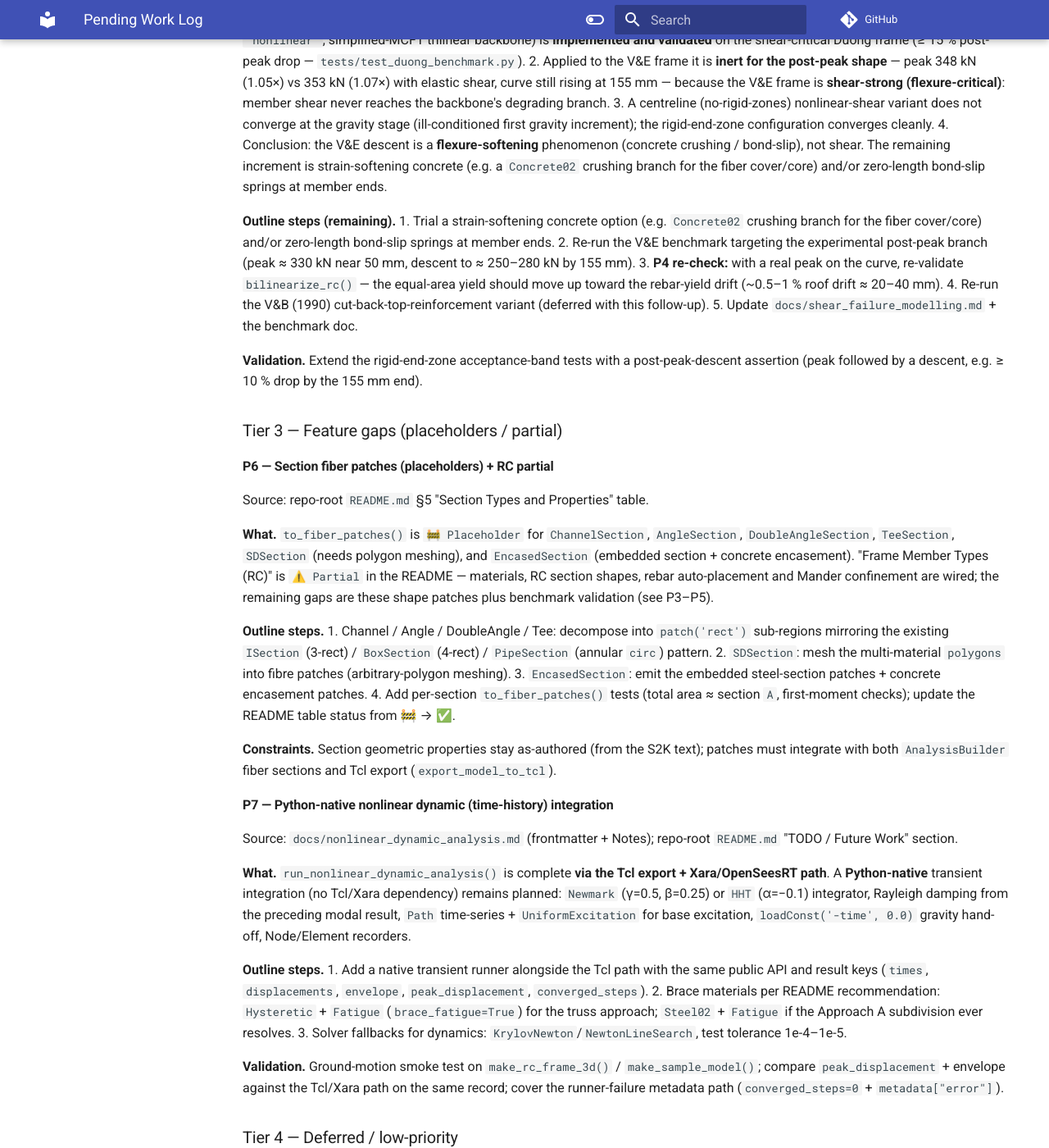
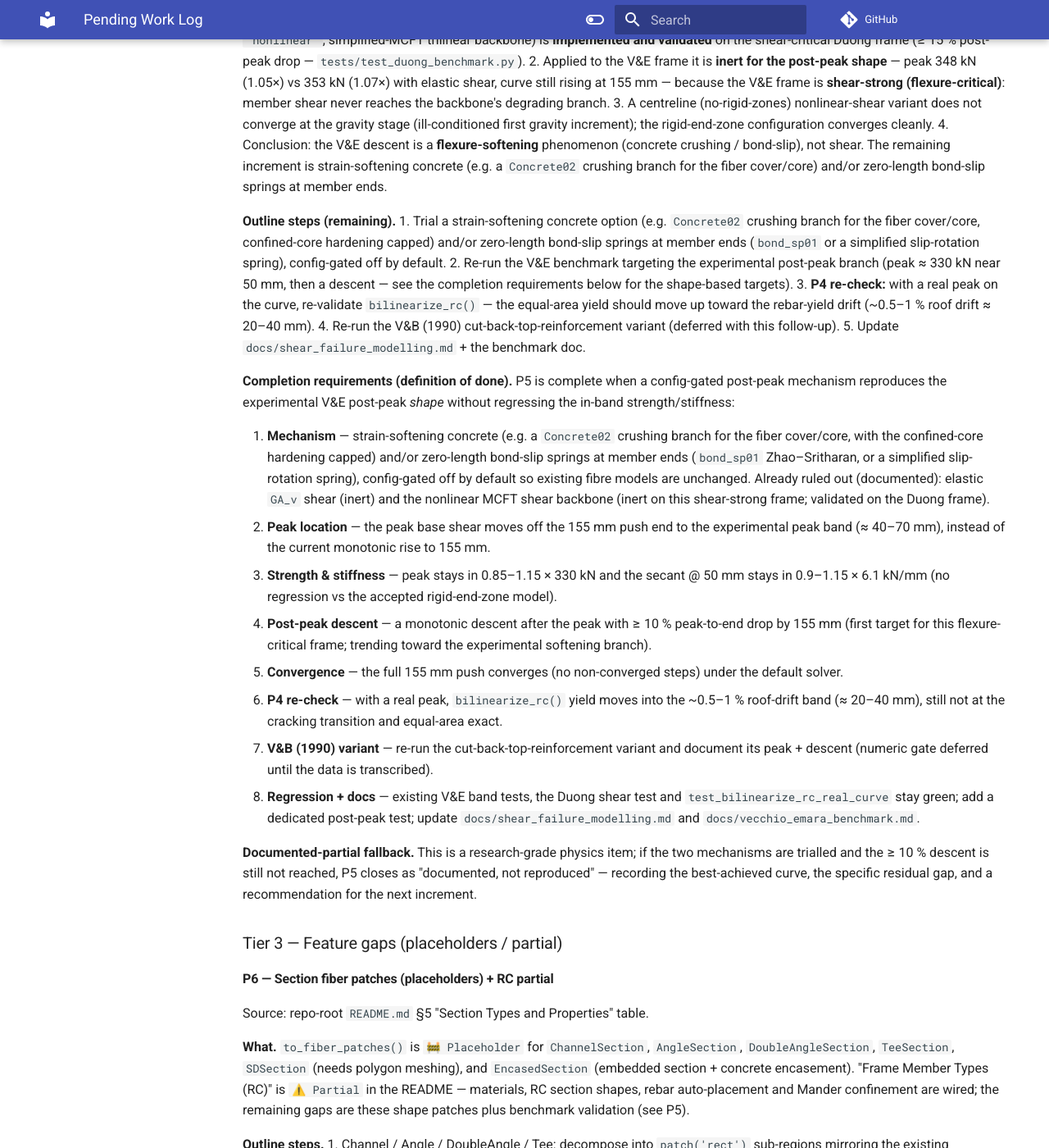
Before and after one commit to boustrephon/fea_toolkit, an MkDocs documentation site: the page built from docs/_pending_work.md, in a window 1280 px wide and 1400 px high, scrolled down 717 px. Shown: the whole window at 82% size. Built offline with MkDocs 1.6.1 and Material for MkDocs 9.7.7, drawn with Linux system fonts in a browser that asks for light colours; comment, search, counter and statistics services are not loaded.

Commit message:
docs(plans): add concrete P5 completion requirements (definition of done)
- P5 gains a numbered, testable completion gate: mechanism (Concrete02 strain-softening and/or bond_sp01 slip springs, config-gated off by default), peak location near the experimental 40-70 mm band, strength/stiffness non-regression, >=10 % post-peak descent by 155 mm, full convergence, the P4 bilinearize_rc re-check, the V&B (1990) variant, and regression/docs deliverables.

- Dropped the ungrounded 'descent to ~250-280 kN by 155 mm' target (no sourced value) in favour of shape-based criteria anchored on the documented experimental anchors (330 kN near 50 mm, 6.1 kN/mm).

- Added a documented-partial fallback so the research-grade item can close honestly if the >=10 % descent is not reached.

- P6 cross-reference P3-P5 -> P5 (P3/P4 are in the DONE register).

```diff
--- a/docs/_pending_work.md
+++ b/docs/_pending_work.md
@@ -55,10 +55,12 @@ reproduced.
 
 **Outline steps (remaining).**
 1. Trial a strain-softening concrete option (e.g. `Concrete02` crushing
-   branch for the fiber cover/core) and/or zero-length bond-slip springs at
-   member ends.
+   branch for the fiber cover/core, confined-core hardening capped) and/or
+   zero-length bond-slip springs at member ends (`bond_sp01` or a
+   simplified slip-rotation spring), config-gated off by default.
 2. Re-run the V&E benchmark targeting the experimental post-peak branch
-   (peak ≈ 330 kN near 50 mm, descent to ≈ 250–280 kN by 155 mm).
+   (peak ≈ 330 kN near 50 mm, then a descent — see the completion
+   requirements below for the shape-based targets).
 3. **P4 re-check:** with a real peak on the curve, re-validate
    `bilinearize_rc()` — the equal-area yield should move up toward the
    rebar-yield drift (~0.5–1 % roof drift ≈ 20–40 mm).
@@ -66,9 +68,45 @@ reproduced.
    this follow-up).
 5. Update `docs/shear_failure_modelling.md` + the benchmark doc.
 
-**Validation.** Extend the rigid-end-zone acceptance-band tests with a
-post-peak-descent assertion (peak followed by a descent, e.g. ≥ 10 % drop
-by the 155 mm end).
+**Completion requirements (definition of done).**  P5 is complete when a
+config-gated post-peak mechanism reproduces the experimental V&E
+post-peak *shape* without regressing the in-band strength/stiffness:
+
+1. **Mechanism** — strain-softening concrete (e.g. a `Concrete02` crushing
+   branch for the fiber cover/core, with the confined-core hardening
+   capped) and/or zero-length bond-slip springs at member ends
+   (`bond_sp01` Zhao–Sritharan, or a simplified slip-rotation spring),
+   config-gated off by default so existing fibre models are unchanged.
+   Already ruled out (documented): elastic `GA_v` shear (inert) and the
+   nonlinear MCFT shear backbone (inert on this shear-strong frame;
+   validated on the Duong frame).
+2. **Peak location** — the peak base shear moves off the 155 mm push end to
+   the experimental peak band (≈ 40–70 mm), instead of the current
+   monotonic rise to 155 mm.
+3. **Strength & stiffness** — peak stays in 0.85–1.15 × 330 kN and the
+   secant @ 50 mm stays in 0.9–1.15 × 6.1 kN/mm (no regression vs the
+   accepted rigid-end-zone model).
+4. **Post-peak descent** — a monotonic descent after the peak with ≥ 10 %
+   peak-to-end drop by 155 mm (first target for this flexure-critical
+   frame; trending toward the experimental softening branch).
+5. **Convergence** — the full 155 mm push converges (no non-converged
+   steps) under the default solver.
+6. **P4 re-check** — with a real peak, `bilinearize_rc()` yield moves into
+   the ~0.5–1 % roof-drift band (≈ 20–40 mm), still not at the cracking
+   transition and equal-area exact.
+7. **V&B (1990) variant** — re-run the cut-back-top-reinforcement variant
+   and document its peak + descent (numeric gate deferred until the data
+   is transcribed).
+8. **Regression + docs** — existing V&E band tests, the Duong shear test
+   and `test_bilinearize_rc_real_curve` stay green; add a dedicated
+   post-peak test; update `docs/shear_failure_modelling.md` and
+   `docs/vecchio_emara_benchmark.md`.
+
+**Documented-partial fallback.**  This is a research-grade physics item; if
+the two mechanisms are trialled and the ≥ 10 % descent is still not
+reached, P5 closes as "documented, not reproduced" — recording the
+best-achieved curve, the specific residual gap, and a recommendation for
+the next increment.
 
 ### Tier 3 — Feature gaps (placeholders / partial)
 
@@ -81,7 +119,7 @@ polygon meshing), and `EncasedSection` (embedded section + concrete
 encasement).  "Frame Member Types (RC)" is `⚠️ Partial` in the README —
 materials, RC section shapes, rebar auto-placement and Mander confinement
 are wired; the remaining gaps are these shape patches plus benchmark
-validation (see P3–P5).
+validation (see P5).
 
 **Outline steps.**
 1. Channel / Angle / DoubleAngle / Tee: decompose into `patch('rect')`
```
